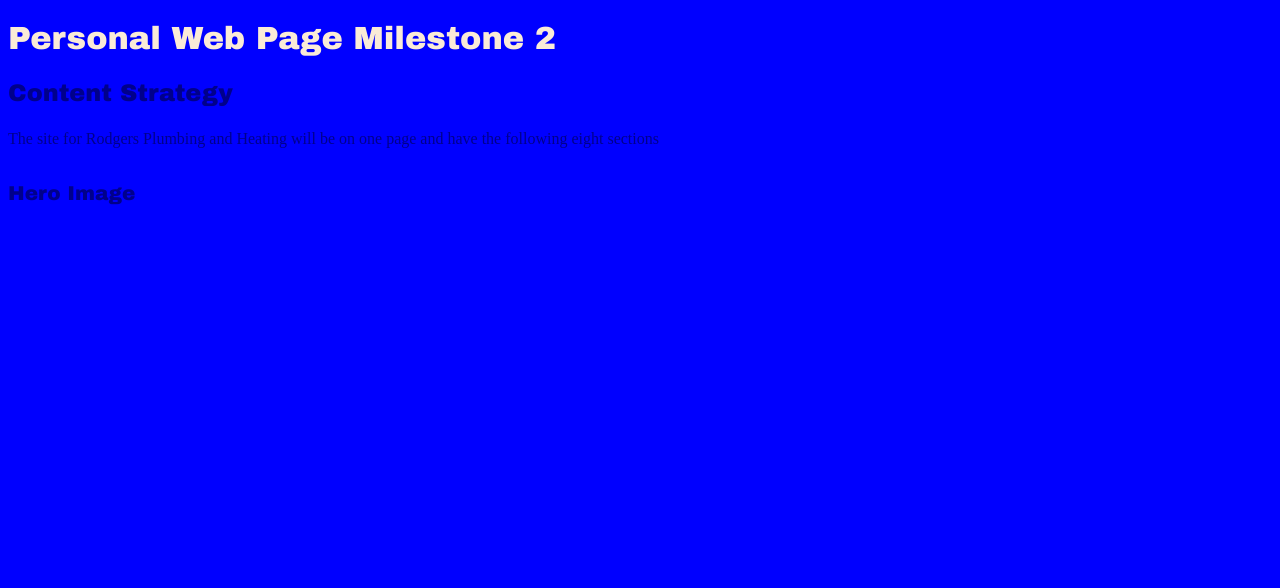
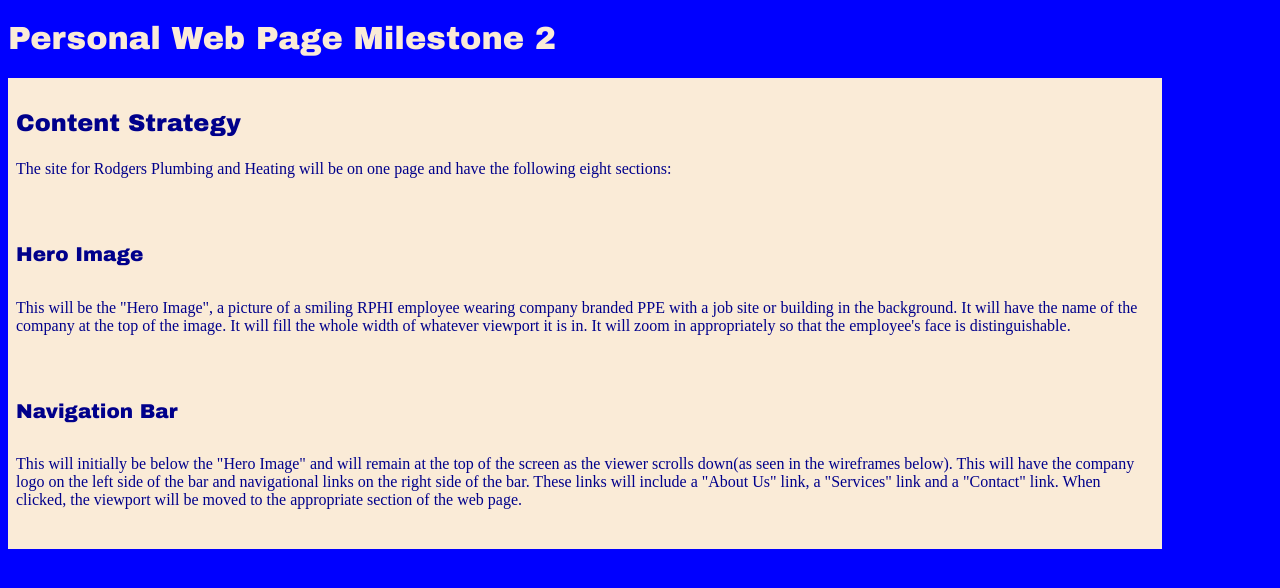
Before and after one commit to Johnthe-dev/rodgers-plumbing-inc, a PHP site: page /milestone-2.php in a window 1280 px wide. Shown: the top 588 px of the page. Run offline with PHP 8.4, Linux system fonts and the light colour scheme.

Commit message:
Added navigationBar to milestone-2.php

```diff
--- a/public_html/documentation/milestone-2.php
+++ b/public_html/documentation/milestone-2.php
@@ -7,10 +7,24 @@
 </head>
 <body>
 <h1 class="title" id="pageTitle">Personal Web Page Milestone 2</h1>
-<h3 class="title" id="contentStrategyTitle">Content Strategy</h3>
-<p class="description">The site for Rodgers Plumbing and Heating will be on one page and have the following eight sections</p>
-<h5 class="subtitle" id="heroImageTitle">Hero Image</h5>
-<p class="description" id="heroImageDescription"></p>
 
+<div id="contentStrategyTitle">
+	<h3 class="title" id="contentStrategyTitle">Content Strategy</h3>
+	<p class="description">The site for Rodgers Plumbing and Heating will be on one page and have the following eight sections:</p>
+</div>
+
+<div id="heroImage">
+	<h5 class="subtitle" id="heroImageTitle">Hero Image</h5>
+	<p class="description" id="heroImageDescription">This will be the "Hero Image", a picture of a smiling RPHI employee wearing company branded PPE with a job site or building in the background. It will have the name of the company at the top of the image. It will fill the whole width of whatever viewport it is in. It will zoom in appropriately so that the employee's face is distinguishable.</p>
+</div>
+
+<div id="navigationBar">
+	<h5 class="subtitle" id="navigationBarTitle">Navigation Bar</h5>
+	<p class="description" id="navigationBarDescription">This will initially be below the "Hero Image" and will remain at the top of the screen as the viewer scrolls down(as seen in the wireframes below). This will have the company logo on the left side of the bar and navigational links on the right side of the bar. These links will include a "About Us" link, a "Services" link and a "Contact" link. When clicked, the viewport will be moved to the appropriate section of the web page.</p>
+</div>
+
+<div id="callToAction">
+
+</div>
 </body>
 </html>
```
